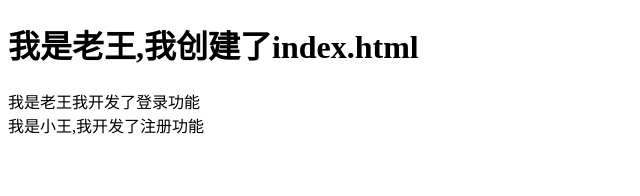
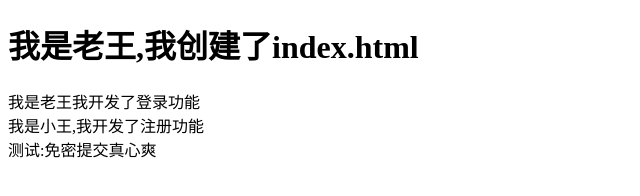
Before and after one commit to Leeyl219/myfirst, a plain HTML site: page index.html in a window 1280 px wide. Shown: the whole page, without its empty margins (0-640 px from the left). Drawn offline with Linux system fonts and the light colour scheme.

Commit message:
免密提交,真心爽

```diff
--- a/index.html
+++ b/index.html
@@ -10,5 +10,7 @@
     <h1>我是老王,我创建了index.html</h1>
     <div>我是老王我开发了登录功能</div>
     <div>我是小王,我开发了注册功能</div>
+
+    <div>测试:免密提交真心爽</div>
 </body>
 </html>
```
